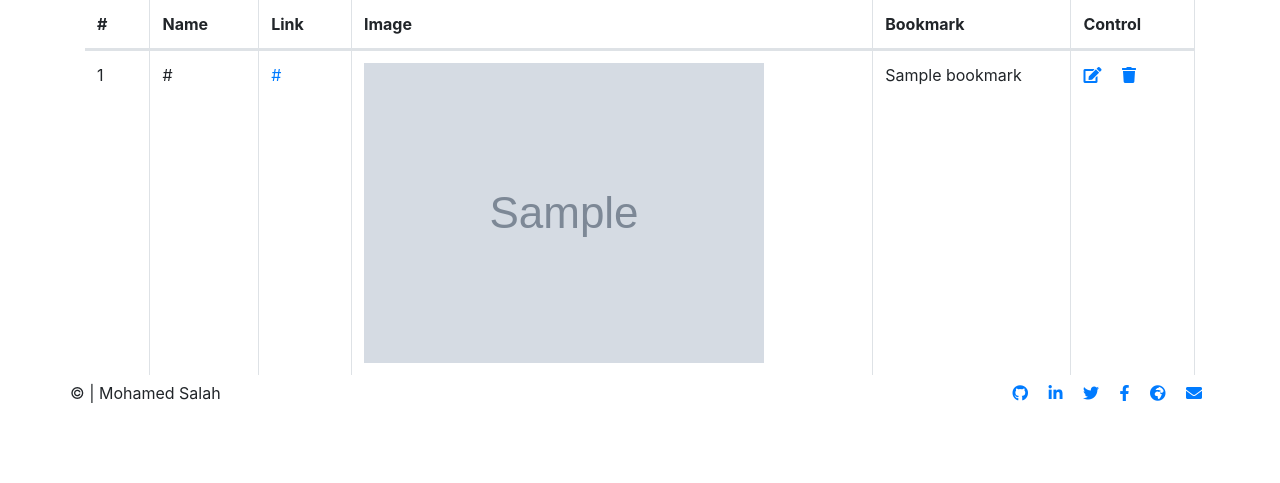
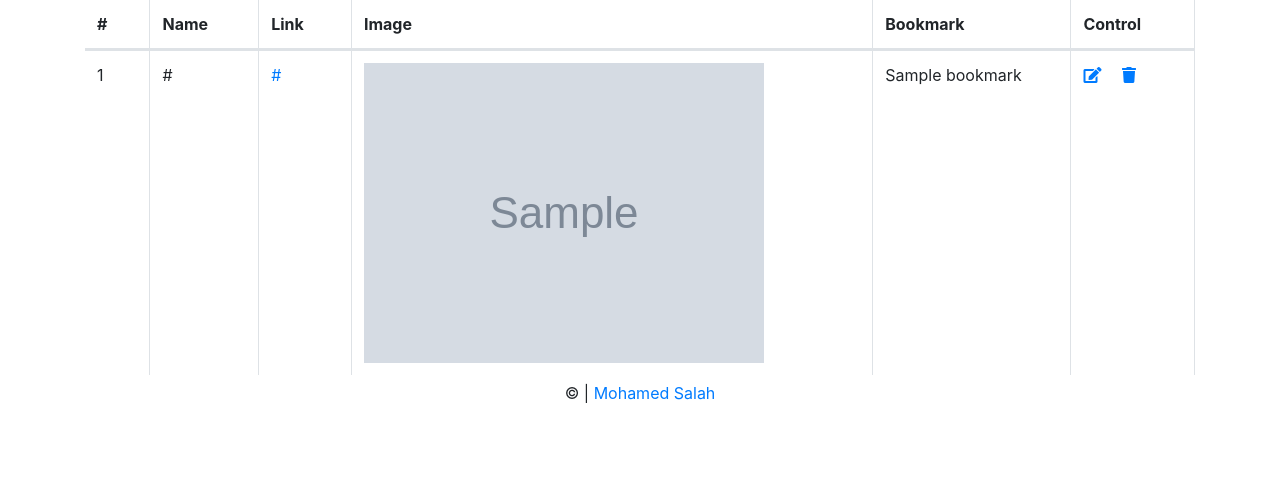
Before and after one commit to salahineo/bookmarks-manager, a PHP site: page /admin/links/index.php in a window 1280 px wide. Shown: the part 221-704 px from the top of the page. Run offline with PHP 8.4, Linux system fonts and the light colour scheme; tables that the repository leaves empty or names only in its code hold one stand-in row (values such as "Sample post"); grey boxes marked "Sample" are stand-in pictures; some libraries are stand-ins or nearby versions.

Commit message:
fix: refactor project

```diff
--- a/include/footer.php
+++ b/include/footer.php
@@ -1,31 +1,11 @@
   <!-- Start Footer -->
   <footer>
     <div class="container">
-      <div class="row flex-column flex-sm-row align-items-center justify-content-between">
+      <div class="row flex-column flex-sm-row align-items-center justify-content-center">
         <!-- Copyright -->
         <div class="copyright m-0 mb-3 mb-sm-0">&copy; <span id="footer-copyright-year"></span> |
-          <span class="name">Mohamed Salah</span></div>
-        <!-- Links -->
-        <div class="links">
-          <a href="https://github.com/salahineo" target="_blank">
-            <i class="fab fa-github px-2"></i>
-          </a>
-          <a href="https://www.linkedin.com/in/salahineo/" target="_blank">
-            <i class="fab fa-linkedin-in px-2"></i>
-          </a>
-          <a href="https://twitter.com/salahineo" target="_blank">
-            <i class="fab fa-twitter px-2"> </i>
-          </a>
-          <a href="https://www.facebook.com/salahineo/" target="_blank">
-            <i class="fab fa-facebook-f px-2"></i>
-          </a>
-          <a href="https://salahineo.github.io/salahineo/" target="_blank">
-            <i class="fas fa-globe-africa px-2"></i>
-          </a>
-          <a href="mailto:salahineo.work@gmail.com" target="_blank">
-            <i class="fas fa-envelope px-2"></i>
-          </a>
-        </div>
+          <a href="https://salahineo.com" target="_blank" rel="noopener" class="name">Mohamed Salah</a>
+         </div>
       </div>
     </div>
   </footer>
```
Also changed, not shown: Mockup.jpg, README.md, 1 other file.
